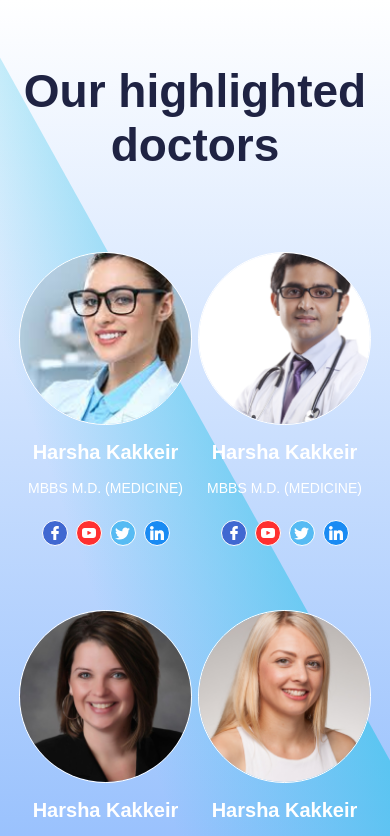
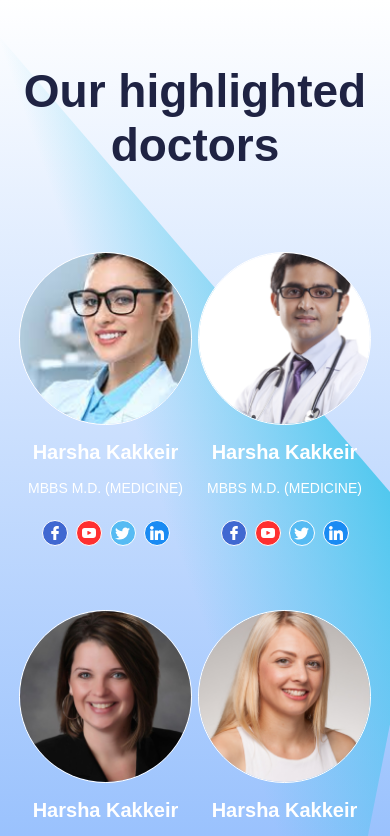
Before and after one commit to appwex/izzy-health, a Next.js app: page /stories/landingEnd in a window 390 px wide. Shown: the top 836 px of the page. Built offline with nearby package versions, Linux system fonts and the light colour scheme; a web font is replaced by a local one.

Commit message:
fix footer, fix mobile scrollbar

```diff
--- a/src/components/landingEnd/landingEnd.module.scss
+++ b/src/components/landingEnd/landingEnd.module.scss
@@ -19,8 +19,9 @@ $lnColor: #1a8bf3;
     #2f81fb 15.1%,
     rgba(255, 255, 255, 0.92) 100%
   );
-  height: 170vh;
+  height: 110vh;
   width: 100vw;
+  overflow: hidden;
 
   @include mobile() {
     height: 240vh;
@@ -28,10 +29,11 @@ $lnColor: #1a8bf3;
 }
 
 .gradientContainer {
-  height: 170vh;
+  height: 110vh;
   width: 100vw;
   position: absolute;
   z-index: 1;
+  overflow: hidden;
 
   -webkit-clip-path: polygon(
     100% 53%,
--- a/src/styles/globals.scss
+++ b/src/styles/globals.scss
@@ -4,10 +4,9 @@ body {
   margin: 0;
   font-family: -apple-system, BlinkMacSystemFont, Segoe UI, Roboto, Oxygen,
     Ubuntu, Cantarell, Fira Sans, Droid Sans, Helvetica Neue, sans-serif;
-
-  &::-webkit-scrollbar {
-    display: none;
-  }
+  width: 100vw;
+  position: relative;
+  overflow-x: hidden;
 
   a {
     color: inherit;
```
